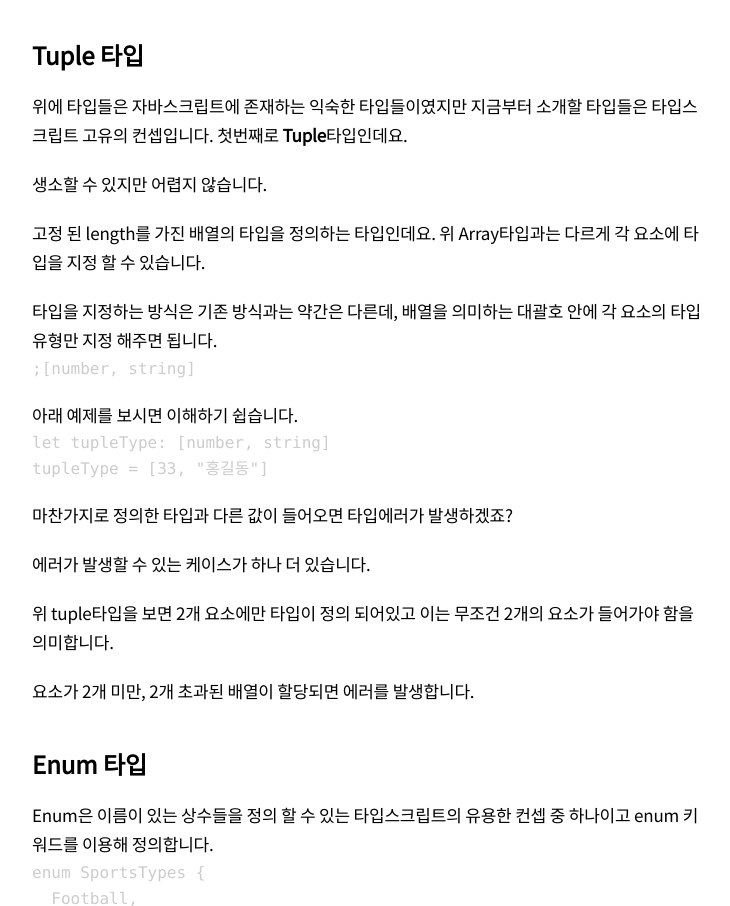
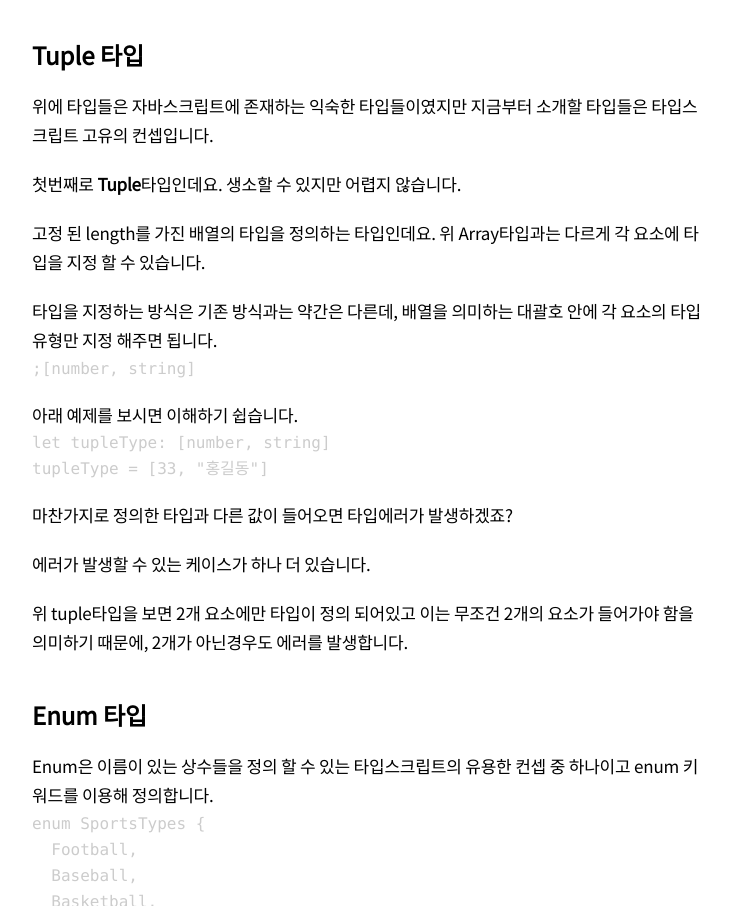
Before and after one commit to kibaek-kimm/blog, a Gatsby site: page /post/study/typescript/3-types2/ in a window 1280 px wide. Shown: the part 2159-3065 px from the top of the page, without its empty margins (268-998 px from the left). Built offline with nearby package versions, Linux system fonts and the light colour scheme; Gatsby itself is replaced by a stand-in of ours; some packages are replaced by stand-ins of ours; code samples lack their colours.

Commit message:
fix: 블로그 내용수정

```diff
--- a/src/post/study/typescript/3-types2.md
+++ b/src/post/study/typescript/3-types2.md
@@ -92,8 +92,9 @@ Found 1 error.
 
 ## Tuple 타입
 
-위에 타입들은 자바스크립트에 존재하는 익숙한 타입들이였지만 지금부터 소개할 타입들은 타입스크립트 고유의 컨셉입니다. 첫번째로 **Tuple**타입인데요.
+위에 타입들은 자바스크립트에 존재하는 익숙한 타입들이였지만 지금부터 소개할 타입들은 타입스크립트 고유의 컨셉입니다.
 
+첫번째로 **Tuple**타입인데요.
 생소할 수 있지만 어렵지 않습니다.
 
 고정 된 length를 가진 배열의 타입을 정의하는 타입인데요. 위 Array타입과는 다르게 각 요소에 타입을 지정 할 수 있습니다.
@@ -115,9 +116,7 @@ tupleType = [33, "홍길동"]
 
 에러가 발생할 수 있는 케이스가 하나 더 있습니다.
 
-위 tuple타입을 보면 2개 요소에만 타입이 정의 되어있고 이는 무조건 2개의 요소가 들어가야 함을 의미합니다.
-
-요소가 2개 미만, 2개 초과된 배열이 할당되면 에러를 발생합니다.
+위 tuple타입을 보면 2개 요소에만 타입이 정의 되어있고 이는 무조건 2개의 요소가 들어가야 함을 의미하기 때문에, 2개가 아닌경우도 에러를 발생합니다.
 
 ## Enum 타입
 
```
